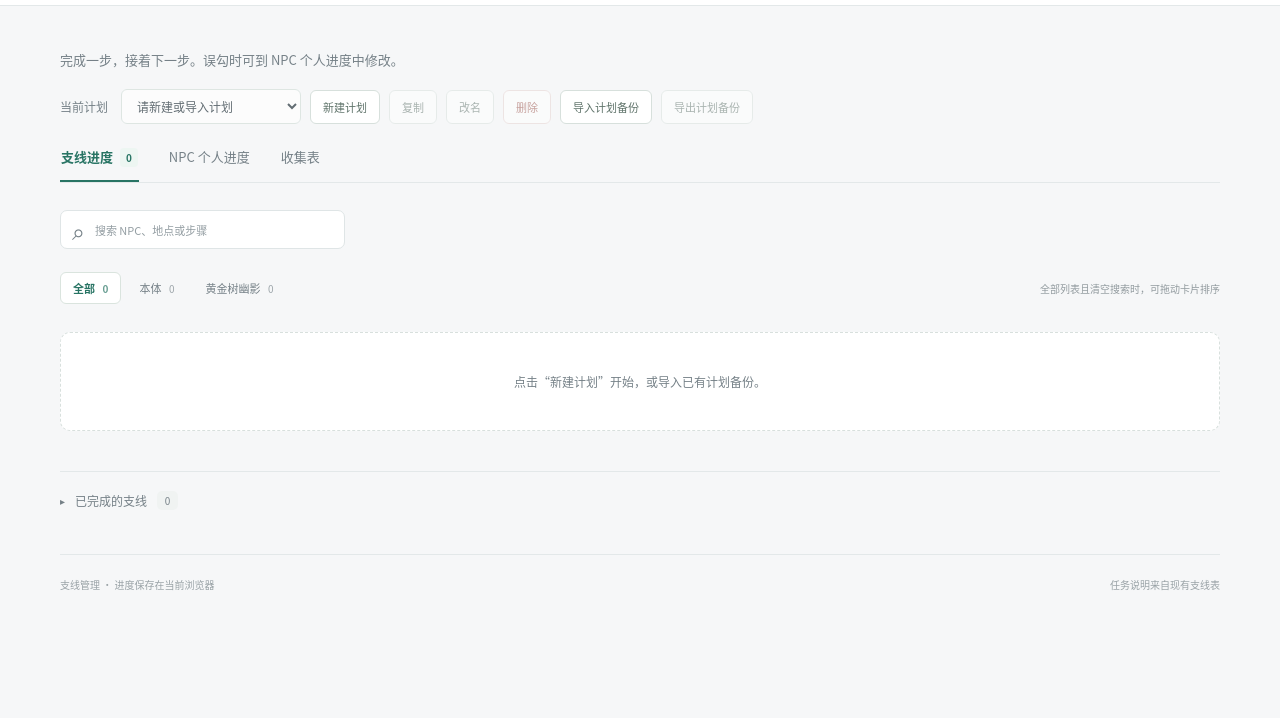
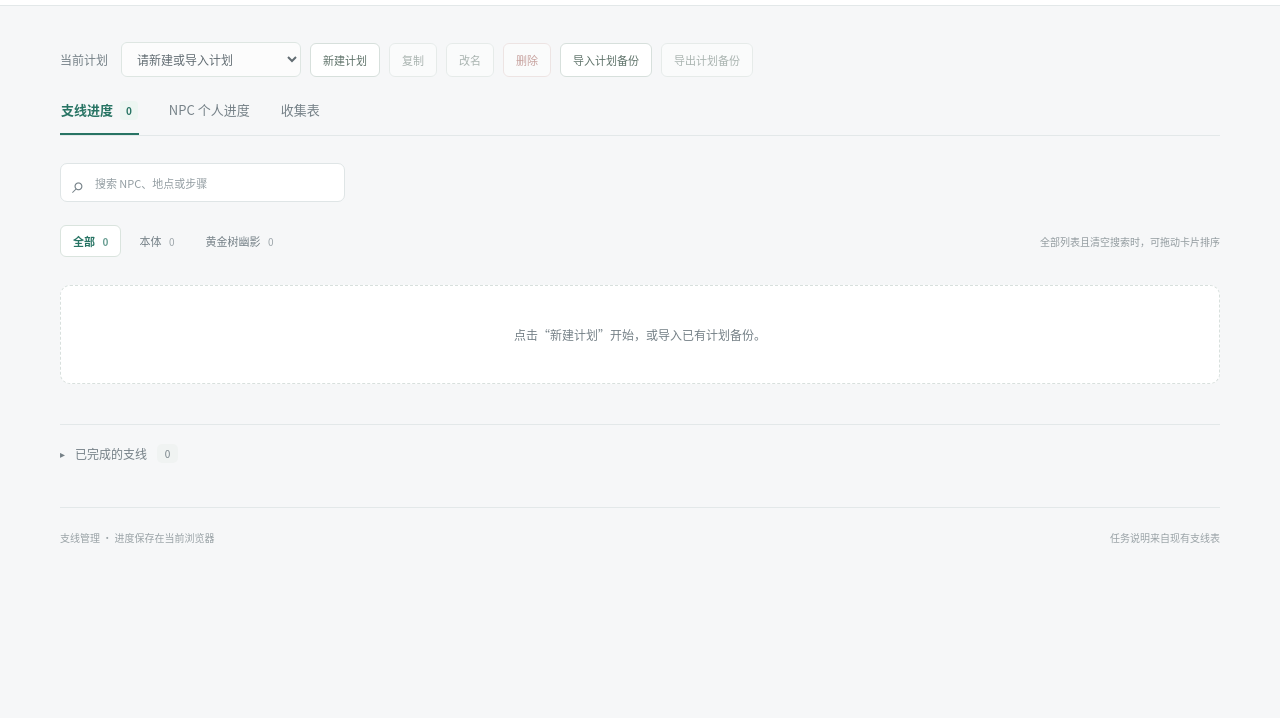
Before and after one commit to lykicrab/eldenring-sidequest-manager, a plain HTML site: page index.html in a window 1280 px wide. Shown: the part 82-800 px from the top of the page. Drawn offline with Linux system fonts and the light colour scheme.

Commit message:
删除首页说明文字

```diff
--- a/index.html
+++ b/index.html
@@ -17,7 +17,6 @@
     </div>
   </header>
   <main class="page">
-    <p class="intro">完成一步，接着下一步。误勾时可到 NPC 个人进度中修改。</p>
     <div class="local-profile-bar"><label for="localProfile">当前计划</label><select id="localProfile" aria-label="当前计划"></select><button id="newProfile" type="button" class="secondary-button">新建计划</button><button id="cloneProfile" type="button" class="secondary-button" disabled>复制</button><button id="renameProfile" type="button" class="secondary-button" disabled>改名</button><button id="deleteProfile" type="button" class="secondary-button danger-button" disabled>删除</button><button id="importProfile" type="button" class="secondary-button">导入计划备份</button><button id="exportProfile" type="button" class="secondary-button" disabled>导出计划备份</button><input id="profileFile" type="file" accept=".json,application/json" multiple hidden><span id="localSaveStatus" role="status" aria-live="polite" hidden></span></div>
     <p id="profileMessage" class="profile-message" role="status" hidden></p>
     <nav class="view-tabs" aria-label="查看内容">
```
